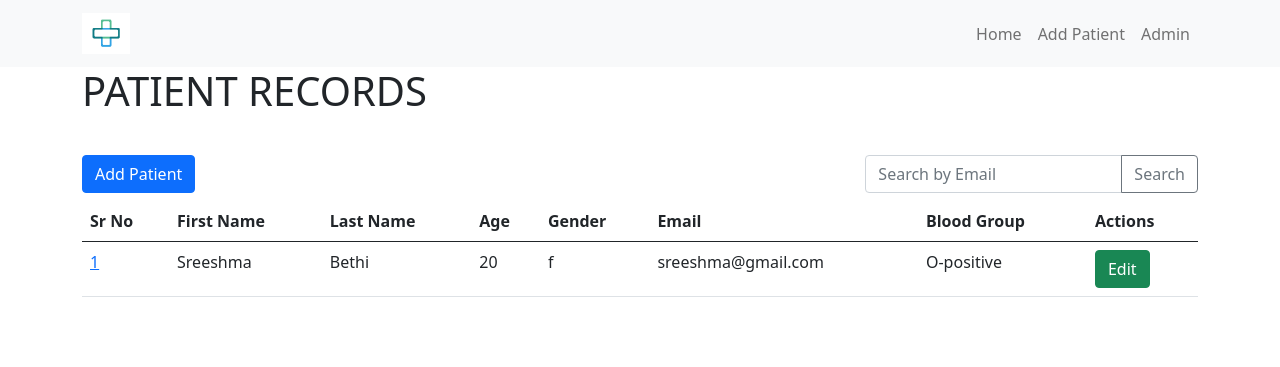
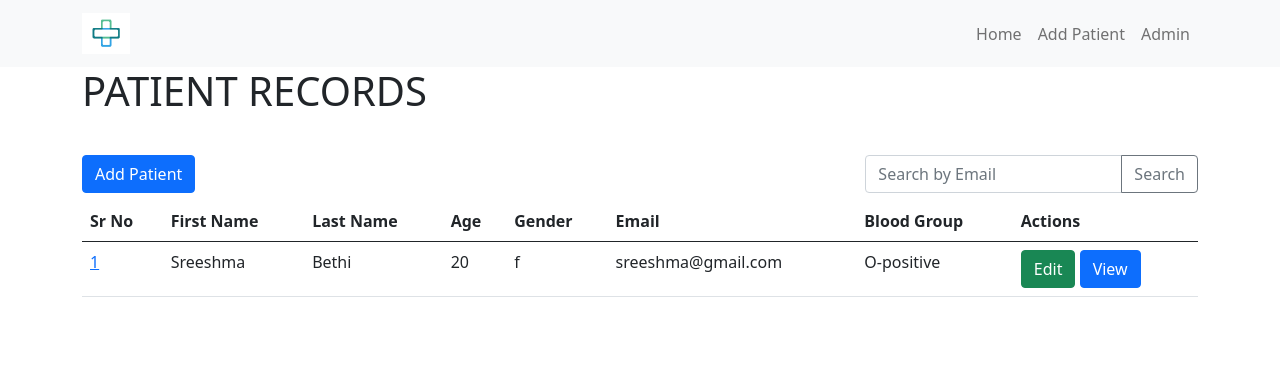
Before and after one commit to WSUCEG-7140/TeamH, a Django app: page / in a window 1280 px wide. Shown: the top 367 px of the page. Run offline with Django 4.2, Linux system fonts and the light colour scheme; data comes from the database, SQL or seed files in the repository.

Commit message:
Added view tab

```diff
--- a/PatientInfoapp/Templates/PatientInfoapp/home.html
+++ b/PatientInfoapp/Templates/PatientInfoapp/home.html
@@ -80,7 +80,7 @@
                     <td>{{ patient.patient_healthinfo.blood_group }}</td>
                     <td>
                         <a class="button-link btn btn-success" href="{% url 'edit_patient' pk=patient.pk %}">Edit</a>
-
+                        <a class="button-link btn btn-primary" href="{% url 'patient_detail' pk=patient.pk %}">View</a>
                     </td>
                 </tr>
                 {% empty %}
```
